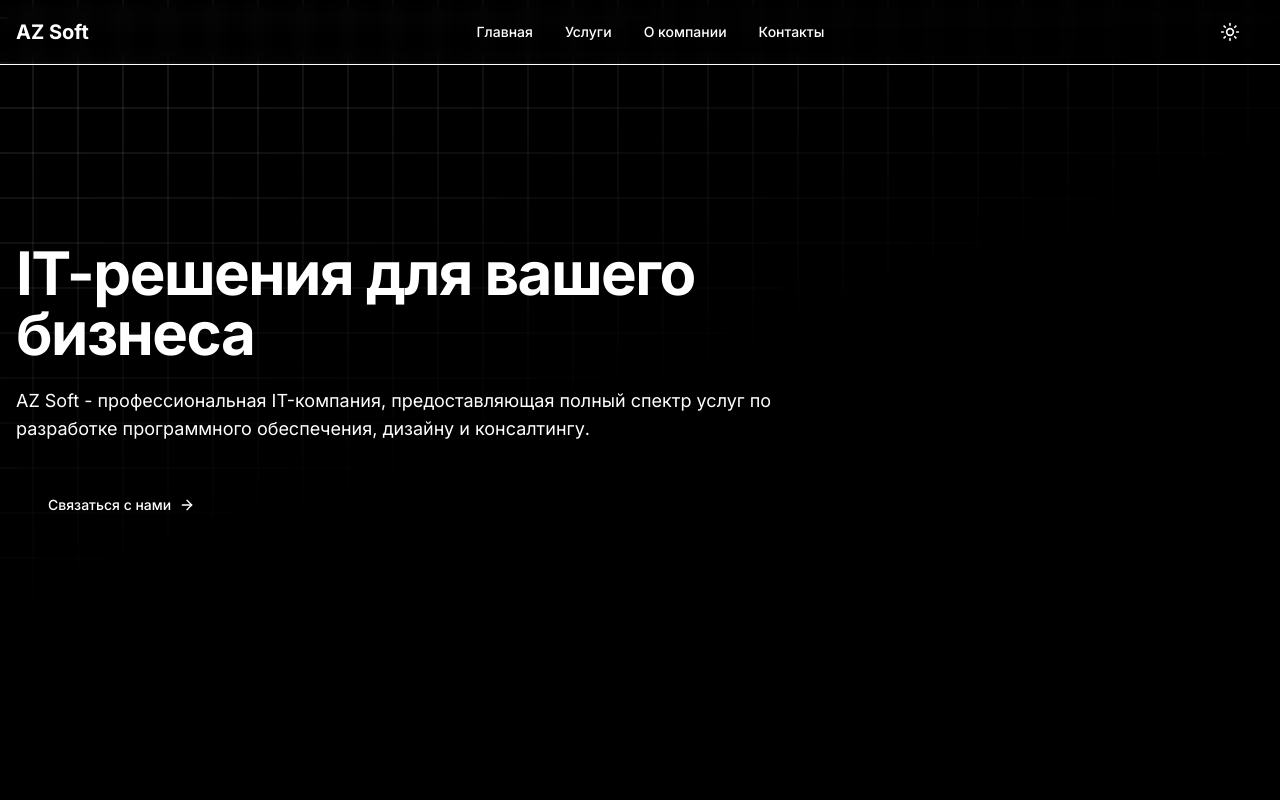
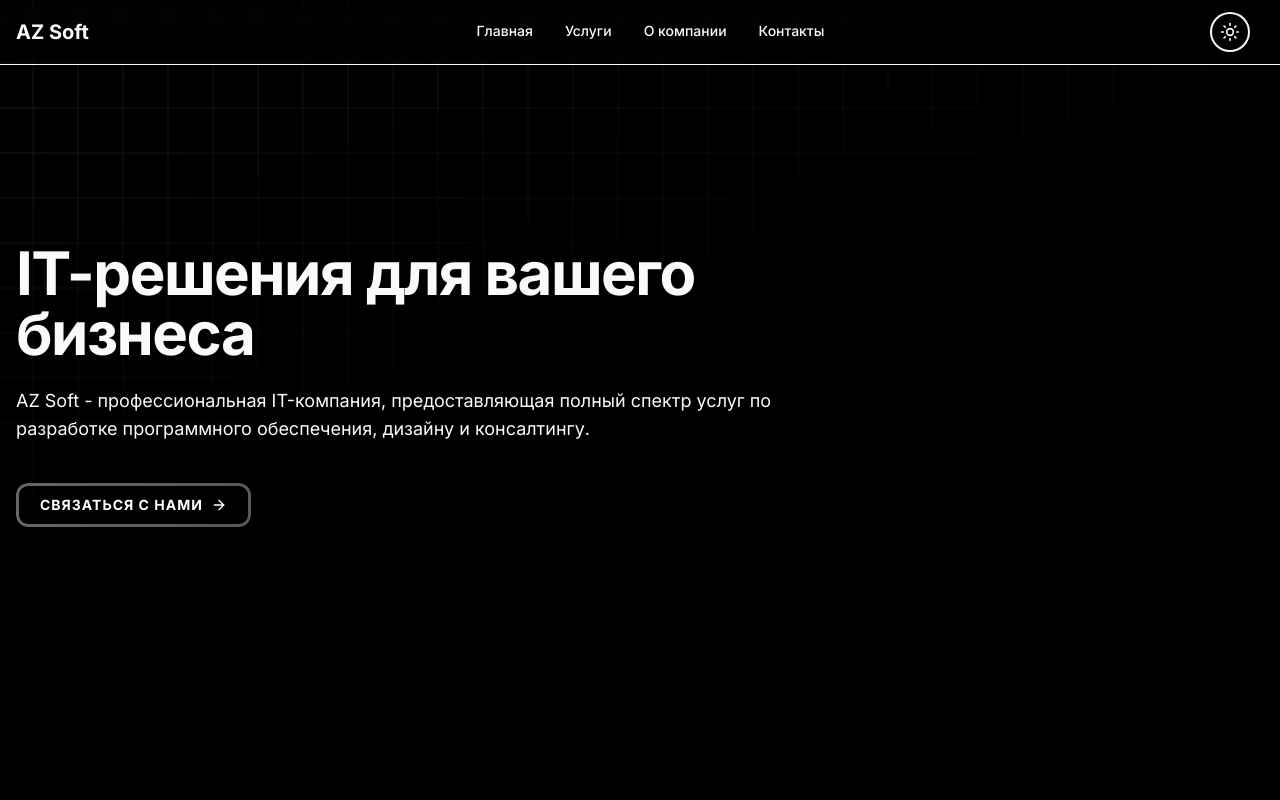
Before and after one commit to Az-soft/az-soft, a Next.js app: page / in a window 1280 px wide. Both pictures are taken after a click on the button "Toggle theme". Shown: the top 800 px of the page. Built offline with nearby package versions, Linux system fonts and the light colour scheme.

Commit message:
buttons hover

```diff
--- a/app/globals.css
+++ b/app/globals.css
@@ -1,22 +1,60 @@
 @import "tailwindcss";
 
 :root {
-  --background: #000000;
-  --foreground: #ffffff;
-  --font-sans: Arial, Helvetica, sans-serif;
-  --font-mono: "Courier New", Courier, monospace;
+  --background: 0 0% 100%;
+  --foreground: 222.2 84% 4.9%;
+  --card: 0 0% 100%;
+  --card-foreground: 222.2 84% 4.9%;
+  --popover: 0 0% 100%;
+  --popover-foreground: 222.2 84% 4.9%;
+  --primary: 221.2 83.2% 53.3%;
+  --primary-foreground: 210 40% 98%;
+  --secondary: 210 40% 96.1%;
+  --secondary-foreground: 222.2 47.4% 11.2%;
+  --muted: 210 40% 96.1%;
+  --muted-foreground: 215.4 16.3% 46.9%;
+  --accent: 210 40% 96.1%;
+  --accent-foreground: 222.2 47.4% 11.2%;
+  --destructive: 0 84.2% 60.2%;
+  --destructive-foreground: 210 40% 98%;
+  --border: 214.3 31.8% 91.4%;
+  --input: 214.3 31.8% 91.4%;
+  --ring: 221.2 83.2% 53.3%;
+  --radius: 0.5rem;
+}
+
+.dark {
+  --background: 0 0% 0%;
+  --foreground: 210 40% 98%;
+  --card: 222.2 84% 4.9%;
+  --card-foreground: 210 40% 98%;
+  --popover: 222.2 84% 4.9%;
+  --popover-foreground: 210 40% 98%;
+  --primary: 217.2 91.2% 59.8%;
+  --primary-foreground: 222.2 47.4% 11.2%;
+  --secondary: 217.2 32.6% 17.5%;
+  --secondary-foreground: 210 40% 98%;
+  --muted: 217.2 32.6% 17.5%;
+  --muted-foreground: 215 20.2% 65.1%;
+  --accent: 217.2 32.6% 17.5%;
+  --accent-foreground: 210 40% 98%;
+  --destructive: 0 62.8% 30.6%;
+  --destructive-foreground: 210 40% 98%;
+  --border: 217.2 32.6% 17.5%;
+  --input: 217.2 32.6% 17.5%;
+  --ring: 224.3 76.3% 48%;
 }
 
 body {
-  background: var(--background);
-  color: var(--foreground);
+  background: hsl(var(--background));
+  color: hsl(var(--foreground));
   font-family: var(--font-sans);
   position: relative;
 }
 
 body::before {
   --size: 45px;
-  --line: rgba(255, 255, 255, 0.2);
+  --line: rgba(0, 0, 0, 0.1);
   content: '';
   height: 100vh;
   width: 100vw;
@@ -30,3 +68,125 @@ body::before {
   pointer-events: none;
   z-index: -1;
 }
+
+.dark body::before {
+  --line: rgba(255, 255, 255, 0.1);
+}
+
+.btn-hover {
+  position: relative;
+  overflow: hidden;
+  transition: all 0.3s ease;
+}
+
+.btn-hover::before {
+  content: '';
+  position: absolute;
+  top: 0;
+  left: 0;
+  width: 100%;
+  height: 100%;
+  background: linear-gradient(90deg, transparent, rgba(255, 255, 255, 0.1), transparent);
+  transform: translateX(-100%);
+  transition: transform 0.6s ease;
+}
+
+.btn-hover:hover::before {
+  transform: translateX(100%);
+}
+
+.btn-hover:hover {
+  transform: translateY(-2px);
+  box-shadow: 0 4px 8px rgba(0, 0, 0, 0.1);
+}
+
+.dark .btn-hover:hover {
+  box-shadow: 0 4px 8px rgba(255, 255, 255, 0.1);
+}
+
+.project-btn {
+  position: relative;
+  overflow: hidden;
+  transition: all 0.3s ease;
+}
+
+.nav-link {
+  position: relative;
+  transition: all 0.3s ease;
+  padding-bottom: 2px;
+}
+
+.nav-link::after {
+  content: '';
+  position: absolute;
+  bottom: 0;
+  left: 0;
+  width: 0;
+  height: 2px;
+  background: linear-gradient(90deg, hsl(0, 0%, 0%), hsl(0, 0%, 20%));
+  transition: width 0.3s ease, opacity 0.3s ease;
+  opacity: 0;
+}
+
+.dark .nav-link::after {
+  background: linear-gradient(90deg, hsl(0, 0%, 100%), hsl(0, 0%, 95%));
+}
+
+.nav-link:hover::after {
+  width: 100%;
+  opacity: 1;
+}
+
+.nav-link:hover {
+  color: hsl(0, 0%, 0%);
+  transform: translateY(-1px);
+}
+
+.dark .nav-link:hover {
+  color: hsl(0, 0%, 100%);
+}
+
+.gradient-border-btn {
+  position: relative;
+  transition: all 0.3s ease;
+  background: transparent;
+  z-index: 1;
+  padding: 0.75rem 1.5rem;
+  font-weight: bold;
+  color: white;
+  border-radius: 12px;
+  text-transform: uppercase;
+  letter-spacing: 1px;
+}
+
+.gradient-border-btn::before {
+  content: '';
+  position: absolute;
+  inset: 0;
+  border-radius: inherit;
+  padding: 3px; /* slightly thicker border */
+  background: linear-gradient(90deg, hsl(0, 0%, 0%), hsl(0, 0%, 20%));
+  -webkit-mask:
+    linear-gradient(#fff 0 0) content-box,
+    linear-gradient(#fff 0 0);
+  -webkit-mask-composite: xor;
+  mask-composite: exclude;
+  opacity: 0.3; /* semi-visible even when not hovered */
+  transition: opacity 0.3s ease, transform 0.3s ease;
+  pointer-events: none;
+}
+
+.dark .gradient-border-btn::before {
+  background: linear-gradient(90deg, hsl(0, 0%, 100%), hsl(0, 0%, 85%));
+  opacity: 0.4;
+}
+
+.gradient-border-btn:hover::before {
+  opacity: 1;
+  transform: scale(1.05);
+}
+
+.gradient-border-btn:hover {
+  transform: scale(1.03) translateY(-3px);
+  box-shadow: 0 8px 24px rgba(255, 255, 255, 0.1);
+}
--- a/app/page.tsx
+++ b/app/page.tsx
@@ -184,7 +184,7 @@ export default function Home() {
               по разработке программного обеспечения, дизайну и консалтингу.
             </p>
             <div className="mt-10 flex gap-4">
-              <Button asChild size="lg">
+              <Button asChild size="lg" className="gradient-border-btn">
                 <Link href="#contact">
                   Связаться с нами
                   <ArrowRight className="ml-2 h-4 w-4" />
@@ -240,7 +240,7 @@ export default function Home() {
                         </div>
                       ))}
                     </div>
-                    <Button asChild variant="outline">
+                    <Button asChild size="lg" className="gradient-border-btn">
                       <Link href="#contact">
                         Обсудить проект
                         <ArrowRight className="ml-2 h-4 w-4" />
@@ -268,8 +268,9 @@ export default function Home() {
               О компании
             </h2>
             <p className="mt-4 text-lg text-muted-foreground">
-              AZ Soft - это команда профессионалов, которая помогает бизнесу расти с
-              помощью современных IT-решений.
+            AZ Soft — это молодая и амбициозная команда, объединённая стремлением создавать
+            современные IT-решения. Мы строим партнёрские отношения с клиентами и подходим к каждому
+            проекту с максимальной вовлечённостью и вниманием к деталям.
             </p>
           </motion.div>
 
--- a/components/layout/Header.tsx
+++ b/components/layout/Header.tsx
@@ -36,7 +36,7 @@ export default function Header() {
             <Link
               key={item.name}
               href={item.href}
-              className={`text-sm font-medium transition-colors hover:text-primary ${
+              className={`nav-link text-sm font-medium ${
                 pathname === item.href ? 'text-primary' : 'text-foreground/60'
               }`}
             >
@@ -48,17 +48,22 @@ export default function Header() {
         <div className="flex items-center space-x-4">
           <button
             onClick={() => setTheme(theme === 'dark' ? 'light' : 'dark')}
-            className="rounded-full p-2 hover:bg-accent"
+            className="btn-hover rounded-full p-2 hover:bg-accent/50 transition-colors duration-200 focus:outline-none focus:ring-2 focus:ring-primary/50"
+            aria-label="Toggle theme"
           >
-            {mounted && (theme === 'dark' ? (
-              <Sun className="h-5 w-5" />
+            {mounted ? (
+              theme === 'dark' ? (
+                <Sun className="h-5 w-5" />
+              ) : (
+                <Moon className="h-5 w-5" />
+              )
             ) : (
-              <Moon className="h-5 w-5" />
-            ))}
+              <div className="h-5 w-5" />
+            )}
           </button>
 
           <button
-            className="md:hidden"
+            className="btn-hover md:hidden rounded-md p-2 hover:bg-accent/50 transition-colors duration-200 focus:outline-none focus:ring-2 focus:ring-primary/50"
             onClick={() => setMobileMenuOpen(!mobileMenuOpen)}
           >
             {mobileMenuOpen ? (
@@ -84,10 +89,10 @@ export default function Header() {
             <Link
               key={item.name}
               href={item.href}
-              className={`block rounded-md px-3 py-2 text-base font-medium ${
+              className={`nav-link block rounded-md px-3 py-2 text-base font-medium ${
                 pathname === item.href
                   ? 'bg-accent text-accent-foreground'
-                  : 'text-foreground/60 hover:bg-accent hover:text-accent-foreground'
+                  : 'text-foreground/60 hover:bg-accent/50 hover:text-accent-foreground'
               }`}
               onClick={() => setMobileMenuOpen(false)}
             >
```
